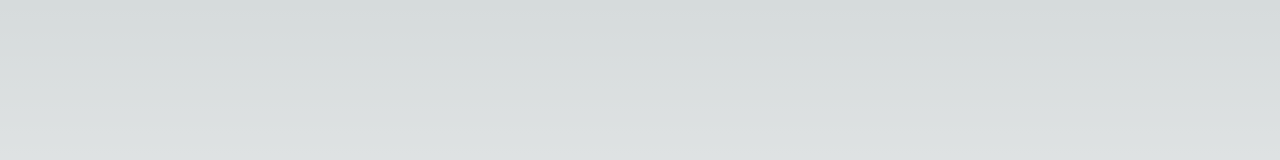
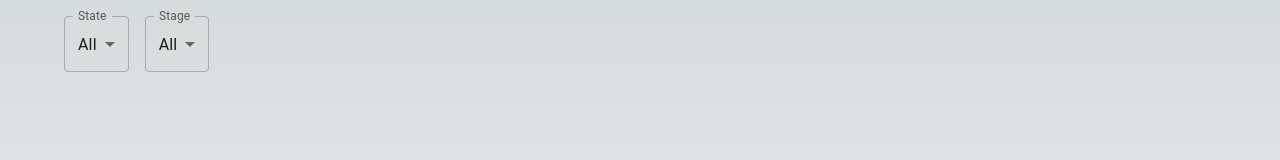
Before and after one commit to revione/collections-cleanhub, a Next.js app: page / in a window 1280 px wide. Shown: the top 160 px of the page. Built offline with nearby package versions, Linux system fonts and the light colour scheme.

Commit message:
Select State and Stage filters

```diff
--- a/app/components/Collections.tsx
+++ b/app/components/Collections.tsx
@@ -1,20 +1,41 @@
 "use client";
+import { useMemo, useState } from "react";
+import { CollectionData, Stage, State } from "@/app/types";
 
-import { CollectionData } from "@/app/types";
+import Collection from "./Collection";
+import Selects from "./filters/Selects";
 
 import { Box, Container, Grid } from "@mui/material";
-import Collection from "./Collection";
 
 export default function Collections({
   collections,
 }: {
   collections: CollectionData[];
 }) {
+  const [selects, setSelects] = useState({
+    state: "all" as State | "all",
+    stage: "all" as Stage | "all",
+  });
+
+  const filteredCollections = useMemo(() => {
+    return collections.filter((collection) => {
+      const stateMatches =
+        selects.state === "all" || collection.state === selects.state;
+      const stageMatches =
+        selects.stage === "all" || collection.stage === selects.stage;
+
+      return stateMatches && stageMatches;
+    });
+  }, [collections, selects]);
+
   return (
     <Container sx={{ marginY: "1rem" }}>
+      <Box sx={{ display: "flex", gap: "1rem", marginBottom: "1rem" }}>
+        <Selects {...{ selects, setSelects }} />
+      </Box>
       <Box>
         <Grid container spacing={2}>
-          {collections.map((collection) => (
+          {filteredCollections.map((collection) => (
             <Grid item key={collection.uuid} xs={12} sm={6} md={6} lg={4}>
               <Collection CollectionData={collection} />
             </Grid>
--- /dev/null
+++ b/app/components/filters/Selects.tsx
@@ -0,0 +1,92 @@
+import React, { Dispatch, SetStateAction, useState } from "react";
+import {
+  Select,
+  MenuItem,
+  FormControl,
+  InputLabel,
+  Box,
+  SelectChangeEvent,
+} from "@mui/material";
+import { State, Stage } from "@/app/types";
+
+const Selects = ({
+  selects,
+  setSelects,
+}: {
+  selects: {
+    state: "all" | State;
+    stage: "all" | Stage;
+  };
+  setSelects: Dispatch<
+    SetStateAction<{
+      state: "all" | State;
+      stage: "all" | Stage;
+    }>
+  >;
+}) => {
+  const handleStateChange = (event: SelectChangeEvent<State | "all">) => {
+    setSelects((lastState) => ({
+      ...lastState,
+      [event.target.name]: event.target.value as State,
+    }));
+  };
+
+  const handleStageChange = (event: SelectChangeEvent<Stage | "all">) => {
+    console.log({ event });
+    setSelects((lastState) => ({
+      ...lastState,
+      [event.target.name]: event.target.value as Stage,
+    }));
+  };
+
+  return (
+    <Box sx={{ display: "flex", gap: "1rem" }}>
+      <Box>
+        <FormControl>
+          <InputLabel htmlFor="state-select">State</InputLabel>
+          <Select
+            value={selects.state}
+            onChange={handleStateChange}
+            name="state"
+            label="State"
+            inputProps={{
+              id: "state-select",
+            }}
+          >
+            <MenuItem value="all">All</MenuItem>
+
+            {Object.values(State).map((state) => (
+              <MenuItem key={state} value={state}>
+                {state}
+              </MenuItem>
+            ))}
+          </Select>
+        </FormControl>
+      </Box>
+
+      <Box>
+        <FormControl>
+          <InputLabel htmlFor="stage-select">Stage</InputLabel>
+          <Select
+            value={selects.stage}
+            onChange={handleStageChange}
+            label="Stage"
+            name="stage"
+            inputProps={{
+              id: "stage-select",
+            }}
+          >
+            <MenuItem value="all">All</MenuItem>
+            {Object.values(Stage).map((stage) => (
+              <MenuItem key={stage} value={stage}>
+                {stage}
+              </MenuItem>
+            ))}
+          </Select>
+        </FormControl>
+      </Box>
+    </Box>
+  );
+};
+
+export default Selects;
```
